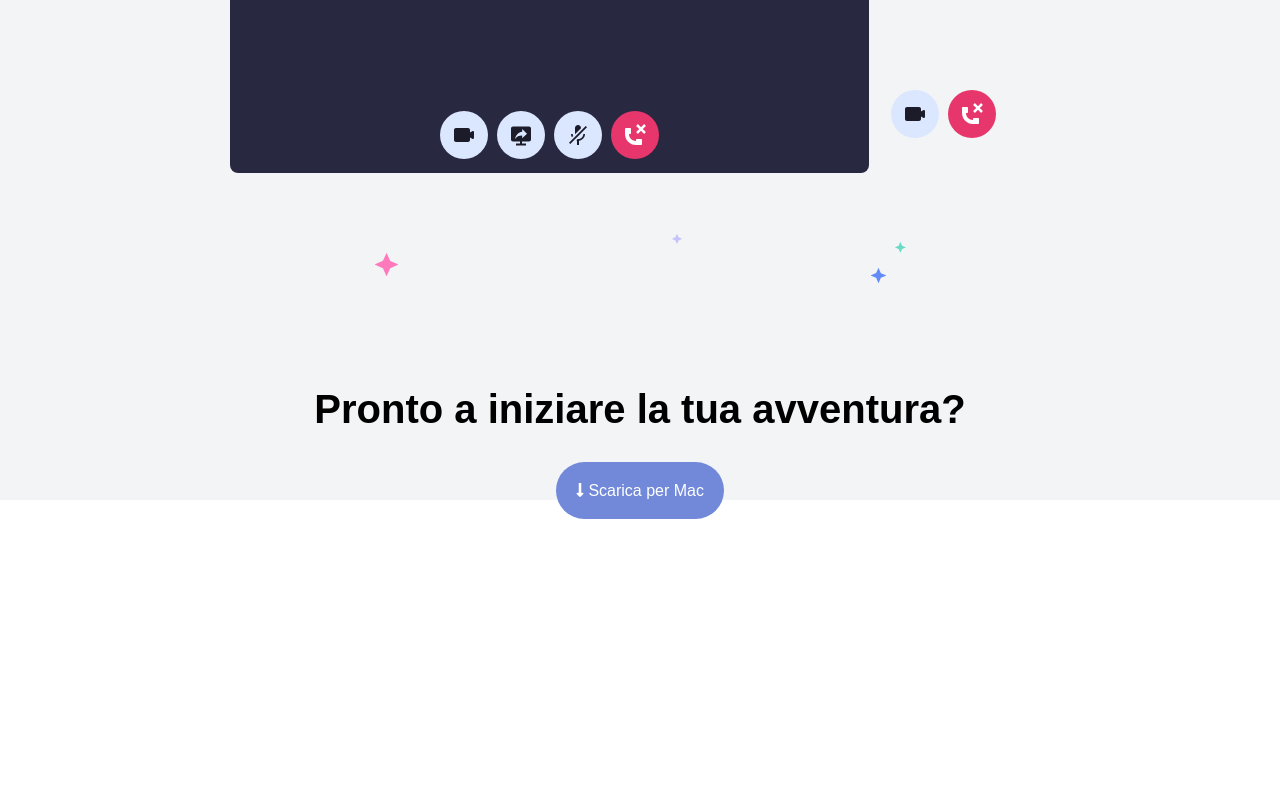
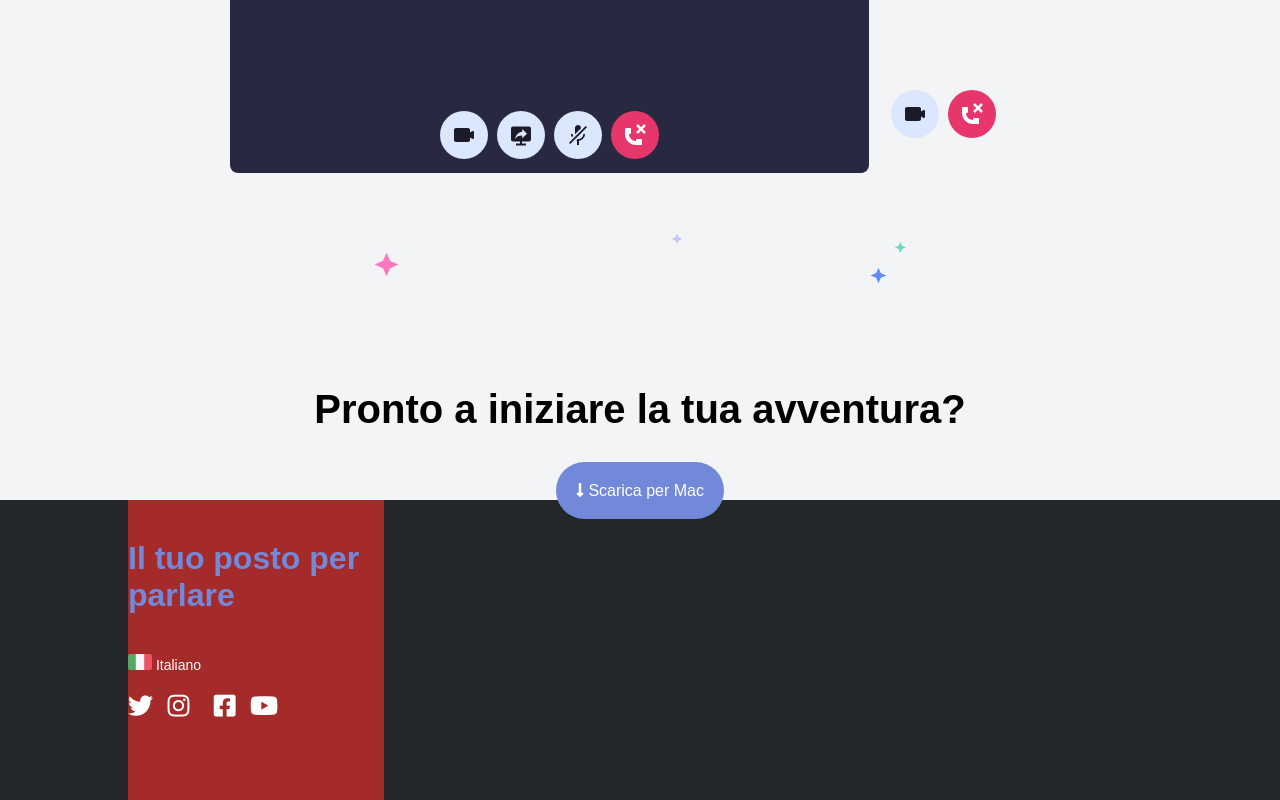
Before and after one commit to Marcotexcode/htmlcss-discord, a plain HTML site: page index.html in a window 1280 px wide. Shown: the part 3893-4693 px from the top of the page. Before the commit the page ends 4412 px from the top, so only its background shows below. Drawn offline with Linux system fonts and the light colour scheme.

Commit message:
add: link

```diff
--- a/css/style.css
+++ b/css/style.css
@@ -220,14 +220,57 @@
     text-decoration: none;
 }
 
-/* debug */
-/*
 
-.debug .sezione2 {
-    background-color: saddlebrown;
-    height: 600px;
+/* footer */
+
+footer {
+    background-color: #23272a;;
 }
 
-.debug .box {
-    background-color: red;
-} */
+.container-footer {
+    width: 80%;
+    margin: 0 auto;
+}
+
+.box-link {
+    width: 25%;
+}
+
+.box-link h2 {
+    font-size: 32px;
+    color: #7289da;
+    padding: 40px 0px;
+}
+
+.box-link span {
+    font-size: 14px;
+    color: white;
+    display: block;
+    padding: 0px 0px 20px 0px ;
+}
+
+.box-link span img {
+    width: 24px;
+    height: 16px;
+}
+
+.box-link a  i{
+ font-size: 25px;
+ margin: ;
+    color: white;
+}
+
+.instagram, .facebook {
+    margin: 0px 10px;
+}
+
+
+
+
+
+/* debug */
+
+.debug .box-link {
+    height: 300px;
+    background-color: brown;
+}
--- a/index.html
+++ b/index.html
@@ -1468,6 +1468,20 @@
             <!-- fine sezione 4  -->
 
 
+            <!-- inizio footer -->
+            <footer>
+                <div class="container-footer">
+                    <div class="box-link">
+                        <h2>Il tuo posto per parlare</h2>
+                        <span><img src="img/ita.png" alt="">  Italiano</span>
+                        <a href="" class="twitter"><i class="fab fa-twitter"></i></a>
+                        <a href="" class="instagram"><i class="fab fa-instagram"></i></a>
+                        <a href="" class="facebook"><i class="fab fa-facebook-square"></i></a>
+                        <a href="" class="youtube"><i class="fab fa-youtube"></i></a>
+                    </div>
+                </div>
+            </footer>
+            <!-- fine footer -->
 
 </body>
 </html>
```
